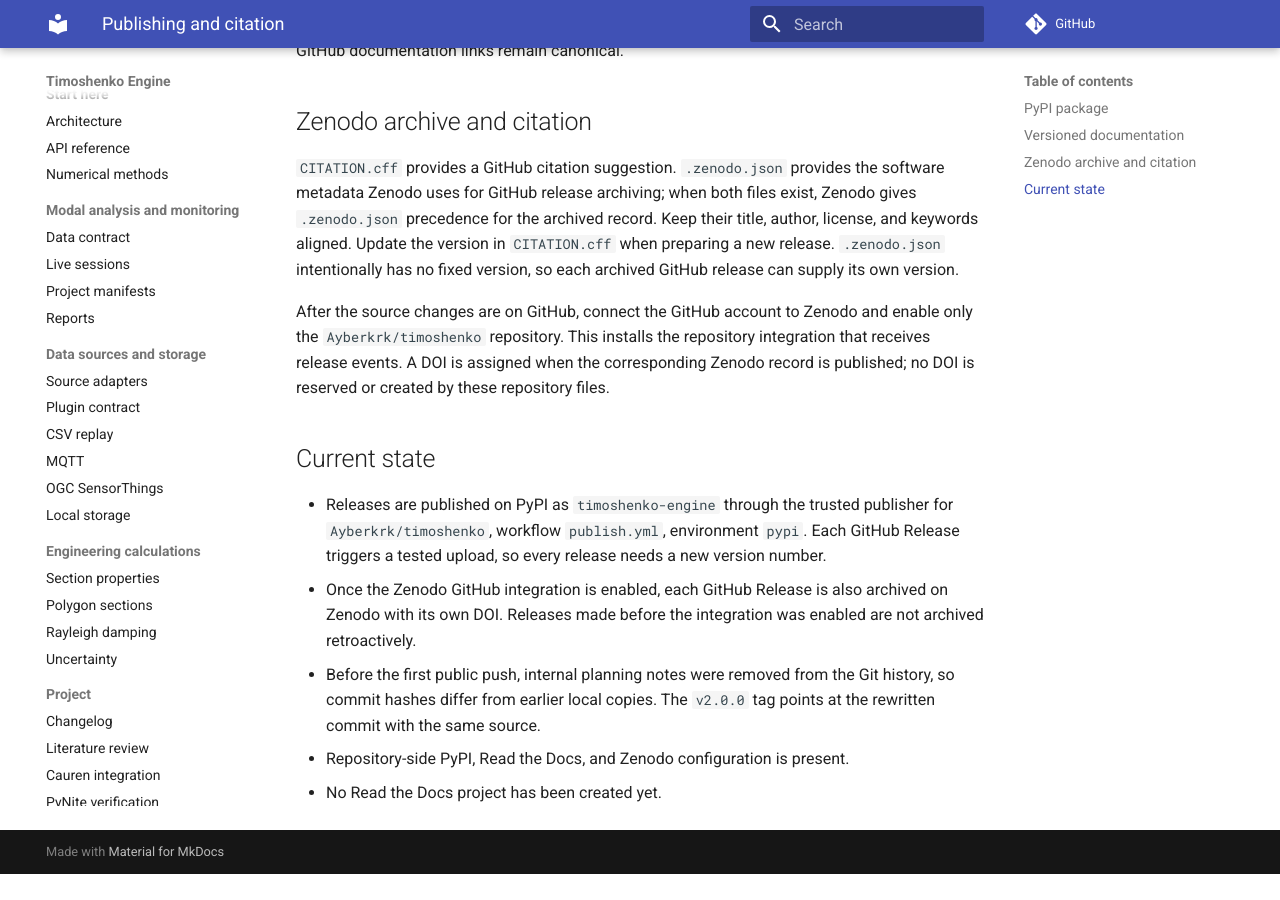
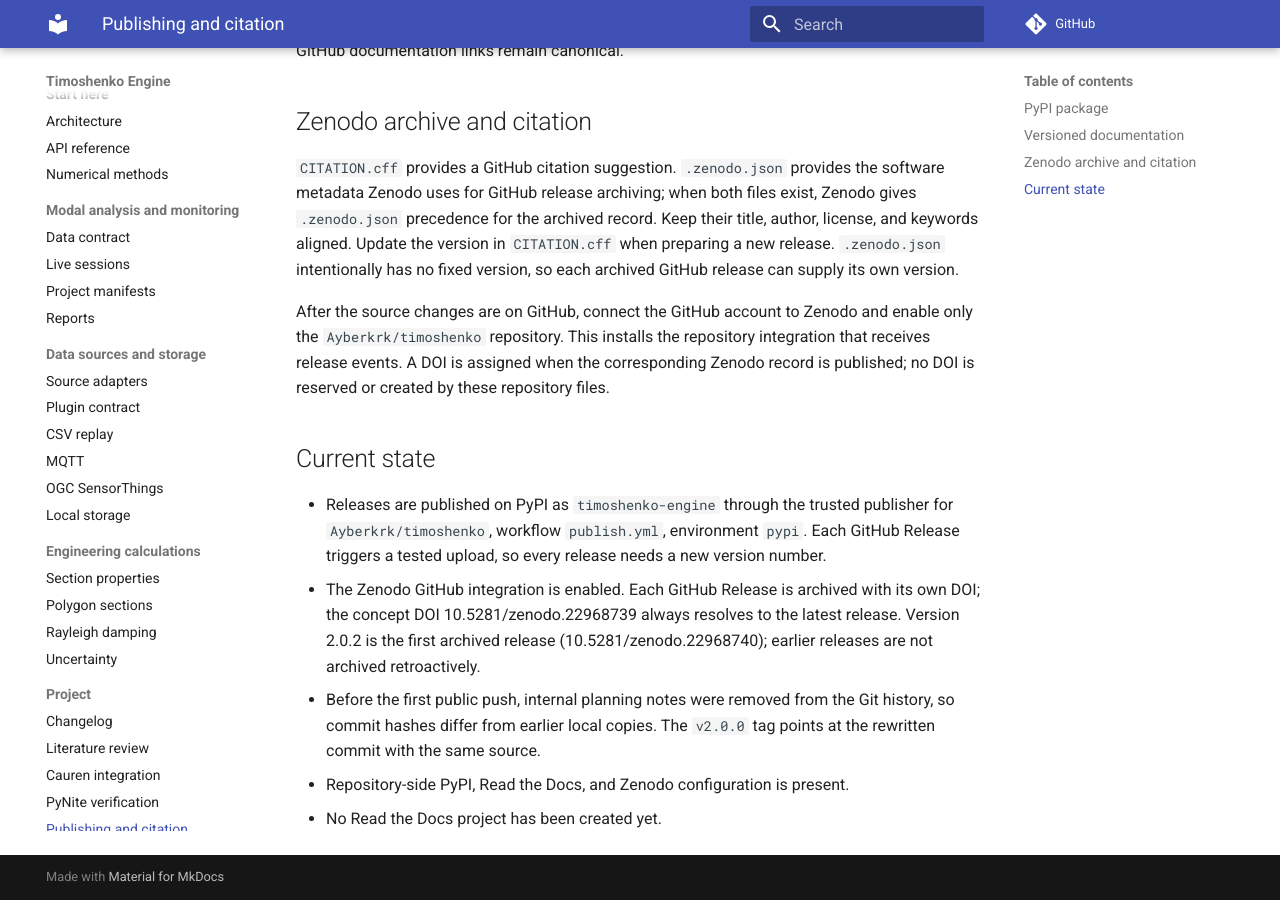
Before and after one commit to Ayberkrk/timoshenko, an MkDocs documentation site: the page built from docs/publishing.md, in a window 1280 px wide and 900 px high, scrolled down 1312 px. Built offline with MkDocs 1.6.1 and Material for MkDocs 9.7.7, drawn with Linux system fonts in a browser that asks for light colours; comment, search, counter and statistics services are not loaded; before the commit the page ends 2186 px from its top, so only the background shows below that.

Commit message:
docs: add Zenodo DOI

```diff
--- a/docs/publishing.md
+++ b/docs/publishing.md
@@ -77,9 +77,10 @@
   publisher for `Ayberkrk/timoshenko`, workflow `publish.yml`, environment
   `pypi`. Each GitHub Release triggers a tested upload, so every release needs
   a new version number.
-- Once the Zenodo GitHub integration is enabled, each GitHub Release is also
-  archived on Zenodo with its own DOI. Releases made before the integration
-  was enabled are not archived retroactively.
+- The Zenodo GitHub integration is enabled. Each GitHub Release is archived
+  with its own DOI; the concept DOI 10.5281/zenodo.22968739 always resolves to
+  the latest release. Version 2.0.2 is the first archived release
+  (10.5281/zenodo.22968740); earlier releases are not archived retroactively.
 - Before the first public push, internal planning notes were removed from the
   Git history, so commit hashes differ from earlier local copies. The `v2.0.0`
   tag points at the rewritten commit with the same source.
```
Also changed, not shown: README.md (+7 -3 lines), 1 other file.
